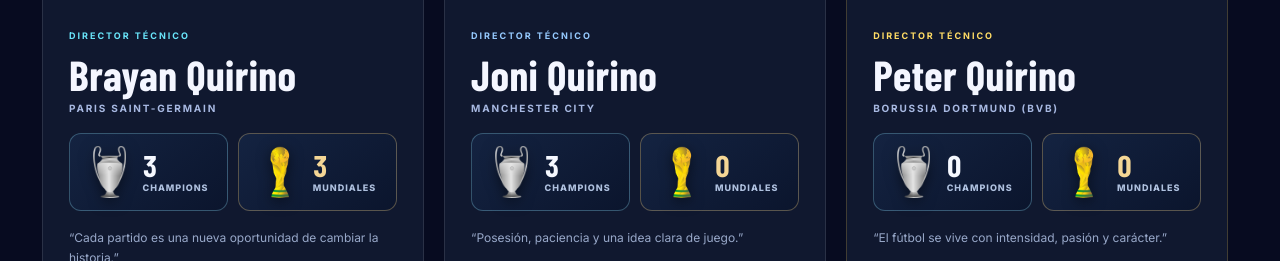
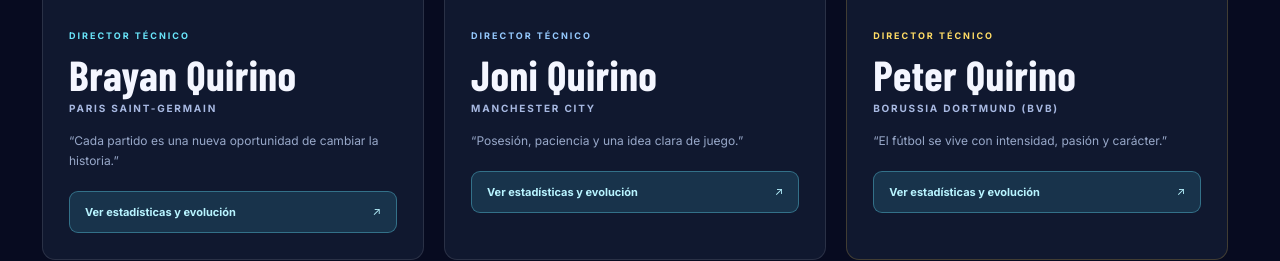
Before and after one commit to BrayanQuirino/champions-rivals, a React (Vite) app: page / in a window 1280 px wide. Shown: the part 1800-2061 px from the top of the page. Built offline with nearby package versions, Linux system fonts and the light colour scheme; a web font is replaced by a local one.

Commit message:
ui: colocar copas sin marcos sobre retratos de DT

```diff
--- a/src/components/Coaches.tsx
+++ b/src/components/Coaches.tsx
@@ -77,21 +77,22 @@ export function Coaches({ players, matches, catalog, tacticalCatalog }: { player
               <div className="coach-photo">
                 <CoachPortrait image={coach?.image} name={player.name} initials={player.initials} />
                 <span className="coach-number">DT / {String(index + 1).padStart(2, '0')}</span>
+                <div className="coach-trophies" role="group" aria-label={`Palmarés de ${player.name}: ${trophies.champions} Champions League y ${trophies.worldCup} Mundiales`}>
+                  <div className="coach-trophy" title="Champions League">
+                    <img src={`${import.meta.env.BASE_URL}images/trophies/champions-real.png`} alt="" loading="lazy" />
+                    <strong aria-hidden="true">{trophies.champions}</strong>
+                  </div>
+                  <div className="coach-trophy" title="Copa del Mundo">
+                    <img src={`${import.meta.env.BASE_URL}images/trophies/world-cup-real.png`} alt="" loading="lazy" />
+                    <strong aria-hidden="true">{trophies.worldCup}</strong>
+                  </div>
+                </div>
               </div>
               <div className="coach-content">
                 <span className="coach-role">{coach?.role ?? 'DIRECTOR TÉCNICO'}</span>
                 <h3>{player.name}</h3>
                 <div className="coach-club">{coach?.club ?? 'CLUB POR DEFINIR'}</div>
-                <div className="coach-trophies" aria-label={`Palmarés de ${player.name}: ${trophies.champions} Champions League y ${trophies.worldCup} Mundiales`}>
-                  <div className="coach-trophy coach-trophy--champions">
-                    <img src={`${import.meta.env.BASE_URL}images/trophies/champions-real.png`} alt="" loading="lazy" />
-                    <span><strong>{trophies.champions}</strong><small>CHAMPIONS</small></span>
-                  </div>
-                  <div className="coach-trophy coach-trophy--world">
-                    <img src={`${import.meta.env.BASE_URL}images/trophies/world-cup-real.png`} alt="" loading="lazy" />
-                    <span><strong>{trophies.worldCup}</strong><small>MUNDIALES</small></span>
-                  </div>
-                </div>
+
                 <p>“{coach?.quote ?? 'La pasión se demuestra en la cancha.'}”</p>
                 <span className="coach-stat-trigger">Ver estadísticas y evolución <span aria-hidden="true">↗</span></span>
               </div>
```
